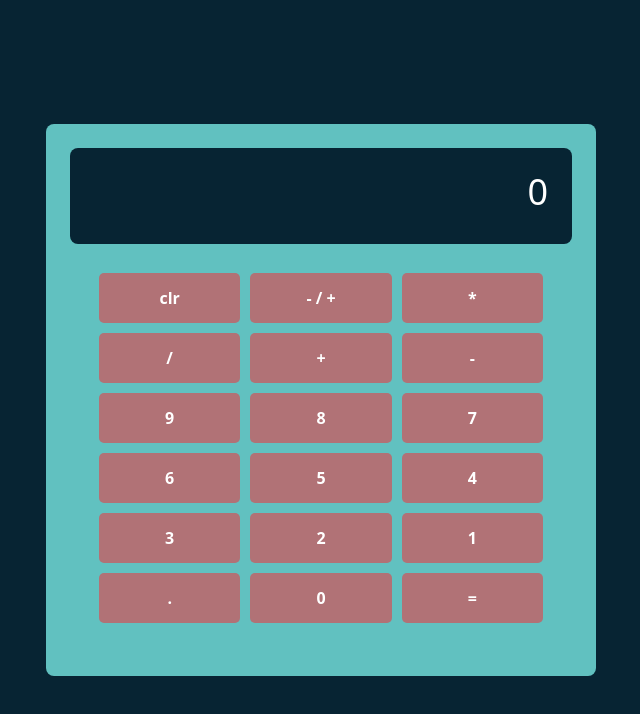
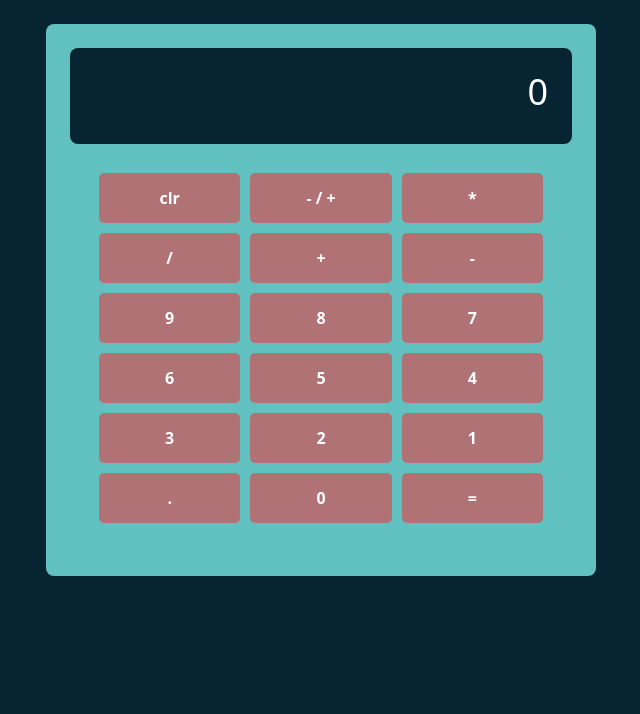
Before and after one commit to ITsPorky/Calculator-React, a React (Create React App) app: page / in a window 1280 px wide. Shown: the top 714 px of the page, without its empty margins (319-959 px from the left). Built offline with nearby package versions, Linux system fonts and the light colour scheme.

Commit message:
Updated styles to center Calculator

```diff
--- a/src/App.css
+++ b/src/App.css
@@ -18,7 +18,7 @@ body {
 
 .App {
   width: 100%;
-  height: 100vh;
+  height: 100%;
 }
 
 #Calculator {
```
